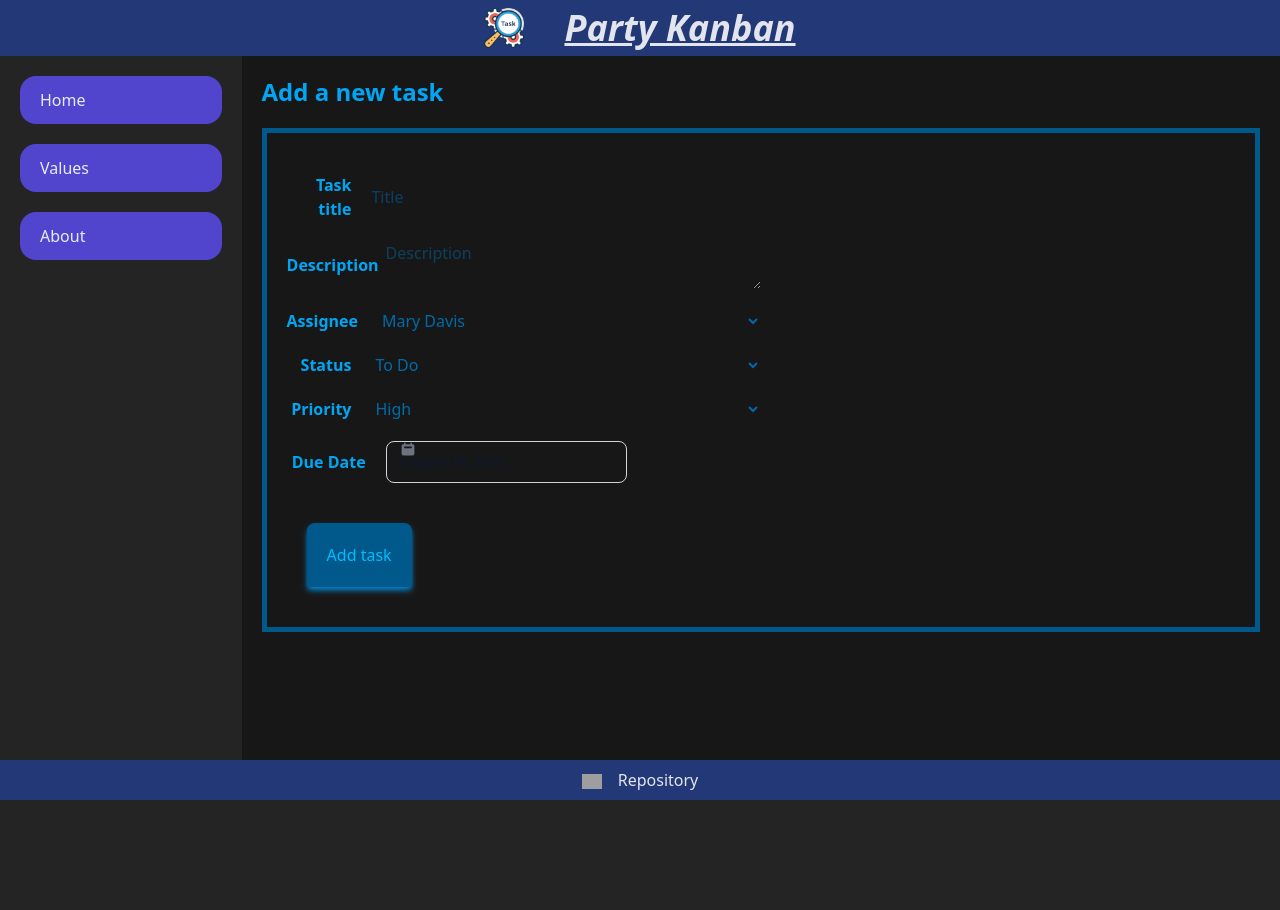
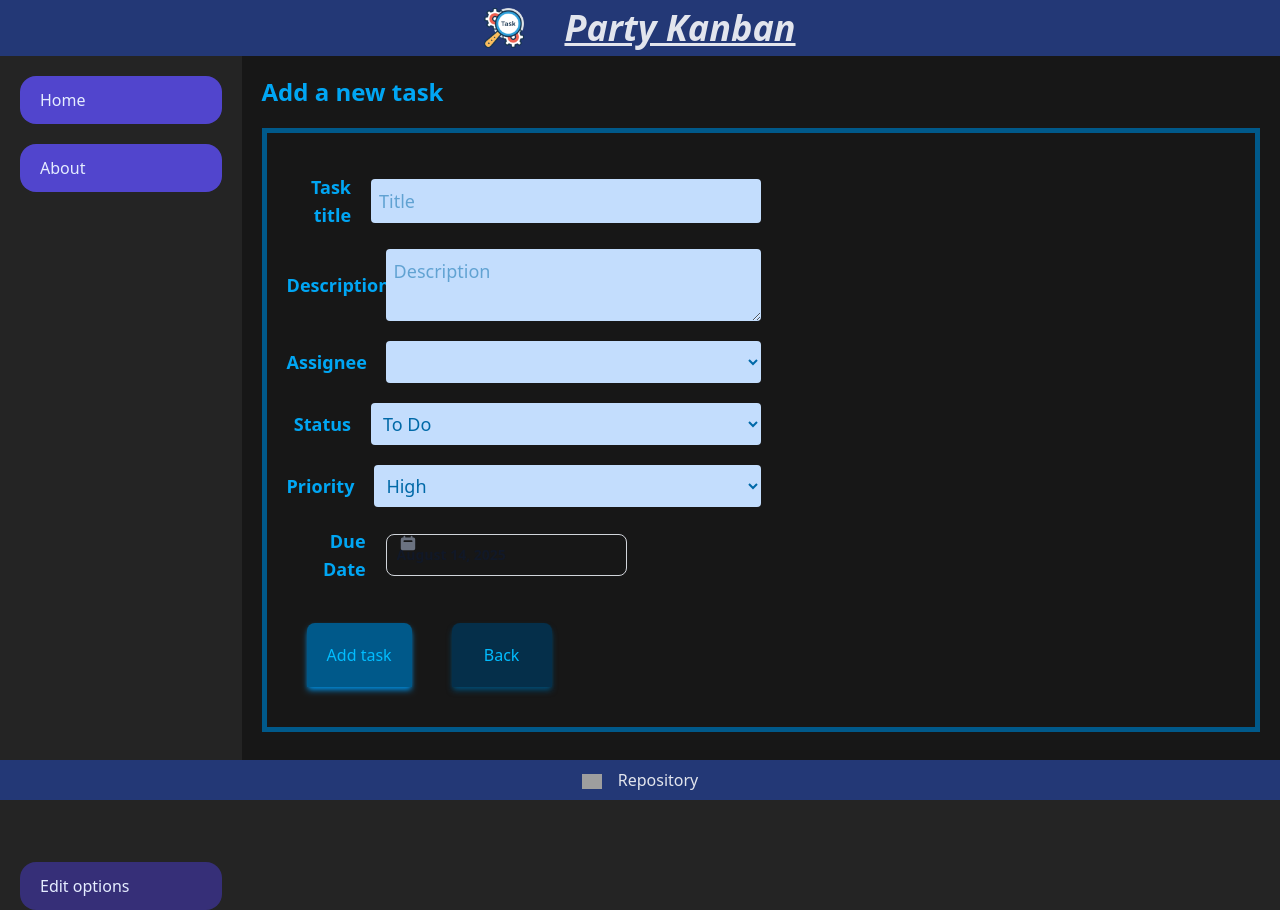
Before and after one commit to malejaroti/M2-Miniproject-kanban, a React (Vite) app: page /add-task in a window 1280 px wide. Before the commit the page ends 800 px from the top, so only its background shows below. Built offline with nearby package versions, Linux system fonts and the light colour scheme; grey boxes are pictures that could not be loaded.

Commit message:
fix: better styling and avoid adding blank tasks

```diff
--- a/src/components/List.jsx
+++ b/src/components/List.jsx
@@ -1,11 +1,11 @@
 import ListItem from "./ListItem";
 
-function List({ allTasks }) {
+function List({ allTasks, onDeleteTask }) {
   return (
     <div className="list-container w-full p-2">
       <div className="w-full max-w-3xl mx-auto">
         {allTasks.map((task) => (
-          <ListItem task={task} key={task.id} />
+          <ListItem task={task} key={task.id} onDelete={onDeleteTask} />
         ))}
       </div>
     </div>
--- a/src/components/Sidebar.jsx
+++ b/src/components/Sidebar.jsx
@@ -3,15 +3,15 @@ import { Link } from "react-router";
 function Sidebar() {
   return (
     <div className="sidebar w-75 h-[88vh]">
-      <ul className="link-list flex flex-col p-5 justify-center gap-5">
+      <ul className="link-list flex flex-col p-5 justify-start gap-5 h-full">
         <Link to={"/"}>
           <li className="py-3 px-5 bg-indigo-700 text-indigo-100 rounded-2xl">Home</li>
         </Link>
-        <Link to={"/edit-values"}>
-          <li className="py-3 px-5 bg-indigo-700 text-indigo-100 rounded-2xl">Values</li>
-        </Link>
         <Link to={"/about"}>
           <li className="py-3 px-5 bg-indigo-700 text-indigo-100 rounded-2xl">About</li>
+        </Link>
+        <Link to={"/edit-values"}>
+          <li className="py-3 px-5 bg-indigo-900 text-indigo-100 rounded-2xl mt-[650px]">Edit options</li>
         </Link>
       </ul>
     </div>
--- a/src/components/TaskForm.jsx
+++ b/src/components/TaskForm.jsx
@@ -1,6 +1,6 @@
 import { Datepicker } from "flowbite-react";
 import { useState } from "react";
-import { useNavigate } from "react-router";
+import { Link, useNavigate } from "react-router";
 
 function TaskForm({ data, onSubmit, actionText, assignees, priorities, statuses }) {
   const [formData, setFormData] = useState({
@@ -40,42 +40,48 @@ function TaskForm({ data, onSubmit, actionText, assignees, priorities, statuses
 
   return (
     <div>
-      <form onSubmit={handleSubmit} className="border-5 flex flex-col p-5 mt-5">
+      <form onSubmit={handleSubmit} className="border-5 flex flex-col p-5 mt-5 ">
         <div className="text-sky-500">
-          <label className="flex items-center flex-none my-5 w-1/2 font-bold">
+          <label className="flex items-center flex-none my-5 w-1/2 font-bold text-lg">
             <p className="w-1/6 text-end mr-5">Task title</p>
-            <input className="w-full font-medium text-sky-700" name="title" type="text" placeholder="Title" value={formData.title} onChange={handleChange} />
+            <input className="w-full font-medium text-sky-700 bg-blue-200 p-2 rounded-sm" name="title" type="text" placeholder="Title" value={formData.title} onChange={handleChange} required/>
           </label>
-          <label className="flex items-center flex-none my-5 w-1/2 font-bold">
+          <label className="flex items-center flex-none my-5 w-1/2 font-bold text-lg">
             <p className="w-1/6 text-end mr-5">Description</p>
-            <textarea className="w-full font-medium text-sky-700" name="description" type="text" placeholder="Description" value={formData.description} onChange={handleChange} />
+            <textarea className="w-full font-medium text-sky-700 bg-blue-200 p-2 rounded-sm" name="description" type="text" placeholder="Description" value={formData.description} onChange={handleChange} />
           </label>
-          <label className="flex items-center flex-none my-5 w-1/2 font-bold">
+          <label className="flex items-center flex-none my-5 w-1/2 font-bold text-lg">
             <p className="w-1/6 text-end mr-5">Assignee</p>
-            <select className="w-full font-medium text-sky-700" name="assignee" type="text" placeholder="Assignee name" value={formData.assignee} onChange={handleChange}>
+            <select className="w-full font-medium text-sky-700 bg-blue-200 p-2 rounded-sm" name="assignee" type="text" placeholder="Assignee name" value={formData.assignee} onChange={handleChange} >
+              <option value="" placeholder="Assignee"></option>
               {Array.from(assignees).map(assignee => <option value={assignee} key={assignee}>{assignee}</option>)}
             </select>
           </label>
-          <label className="flex items-center flex-none my-5 w-1/2 font-bold">
+          <label className="flex items-center flex-none my-5 w-1/2 font-bold text-lg">
             <p className="w-1/6 text-end mr-5">Status</p>
-            <select className="w-full font-medium text-sky-700" name="status" type="text" placeholder="Status" value={formData.status} onChange={handleChange} >
+            <select className="w-full font-medium text-sky-700 bg-blue-200 p-2 rounded-sm" name="status" type="text" placeholder="Status" value={formData.status} onChange={handleChange} >
               {Array.from(statuses).map(status => <option value={status} key={status}>{status}</option>)}
             </select>
           </label>
-          <label className="flex items-center flex-none my-5 w-1/2 font-bold">
+          <label className="flex items-center flex-none my-5 w-1/2 font-bold text-lg">
             <p className="w-1/6 text-end mr-5">Priority</p>
-            <select className="w-full font-medium text-sky-700" name="priority" type="text" placeholder="Priority" value={formData.priority} onChange={handleChange} >
+            <select className="w-full font-medium text-sky-700 bg-blue-200 p-2 rounded-sm" name="priority" type="text" placeholder="Priority" value={formData.priority} onChange={handleChange} >
               {Array.from(priorities).map(priority => <option value={priority} key={priority} >{priority}</option>)}
             </select>
           </label>
-          <label className="flex items-center flex-none my-5 w-1/2 font-bold">
+          <label className="flex items-center flex-none my-5 w-1/2 font-bold text-lg">
             <p className="w-1/6 text-end mr-5">Due Date</p>
-            <Datepicker value={formData.dueDate} onChange={handleChange} />
+            <Datepicker value={formData.dueDate} onChange={handleChange} required />
           </label>
 
           <button className="bg-sky-800 m-5 p-5 rounded-t-lg text-sky-400 cursor-pointer shadow-md shadow-sky-600 hover:relative hover:top-0.5 hover:left-0.5" type="submit">
             {actionText}
           </button>
+          <Link to="/">
+          <button className="bg-sky-950 w-25 m-5 p-5 rounded-t-lg text-sky-400 cursor-pointer shadow-md shadow-sky-900 hover:relative hover:top-0.5 hover:left-0.5" type="submit">
+            Back
+          </button>
+          </Link>
         </div>
       </form>
     </div>
--- a/src/pages/AddTask.jsx
+++ b/src/pages/AddTask.jsx
@@ -4,7 +4,6 @@ function AddTask({ setAllTasks, assignees, priorities, statuses }) {
   const dueDate = new Date();
   const daysToDueDate = 2;
   dueDate.setDate(dueDate.getDate() + daysToDueDate);
-  console.log(dueDate);
   const initialData = {
     id: new Date().getTime().toString(),
     title: "",
--- a/src/pages/Dashboard.jsx
+++ b/src/pages/Dashboard.jsx
@@ -4,14 +4,14 @@ import Column from "../components/Column";
 
 function Dashboard({ allTasks, setAllTasks }) {
   return (
-    <div className="dashboard flex h-full flex-col">
+    <div className="dashboard flex h-full flex-col gap-4">
       <Link to="/add-task" className="self-end">
-        <button className="btn-add border-2 bg-emerald-700 text-green-300 shadow-md shadow-green-600 hover:relative hover:top-0.5 hover:left-0.5 font-semibold px-5 py-2 rounded-2xl cursor-pointer">Add task</button>
+        <button className="btn-add border-2 bg-emerald-700 text-green-300 shadow-md shadow-green-600 hover:relative hover:top-0.5 hover:left-0.5 font-semibold px-5 py-2 mr-2 rounded-2xl cursor-pointer">Add task</button>
       </Link>
 
       <div className="columns-container h-9/10 flex flex-1 max-h-160 gap-6 mt-2">
         <Column columnName={"To-Do"} allTasks={allTasks} setAllTasks={setAllTasks}>
-          <List allTasks={allTasks.filter((task) => task.status === "To Do")} />
+          <List allTasks={allTasks.filter((task) => task.status === "To Do")} onDeleteTask={setAllTasks}/>
         </Column>
         <Column columnName={"Doing"} allTasks={allTasks} setAllTasks={setAllTasks}>
           <List allTasks={allTasks.filter((task) => task.status === "In Progress")} />
--- a/src/pages/EditTask.jsx
+++ b/src/pages/EditTask.jsx
@@ -4,10 +4,8 @@ import TaskForm from "../components/TaskForm";
 function EditTask({ allTasks, setAllTasks, assignees, priorities, statuses }) {
   const allParams = useParams();
   const task_id = allParams["task-id"];
-  // console.log(allParams, allTasks);
   let taskIndex = allTasks.findIndex((task) => task.id === task_id);
   let task = allTasks[taskIndex];
-  console.log(task);
 
   const updateTask = (updatedTask) => {
     setAllTasks((allTasksState) =>
@@ -19,7 +17,6 @@ function EditTask({ allTasks, setAllTasks, assignees, priorities, statuses }) {
 
   return (
     <div>
-      <span className="text-2xl text-sky-500 font-extrabold">Edit task</span>
       <TaskForm data={task} onSubmit={updateTask} actionText={"Edit task"} assignees={assignees} priorities={priorities} statuses={statuses}/>
     </div>
   );
```
Also changed, not shown: src/components/ListItem.jsx (+31 -10 lines).
